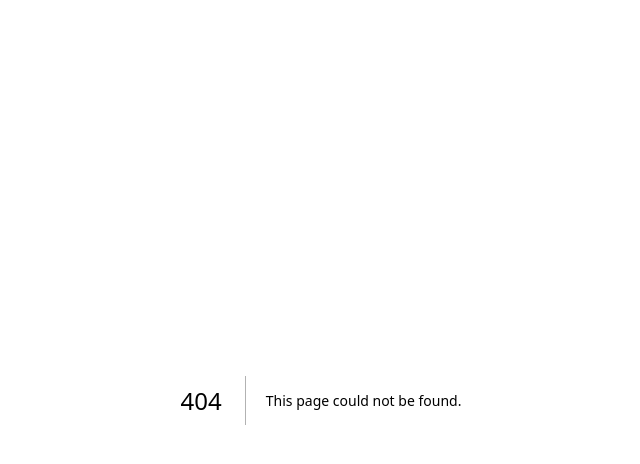
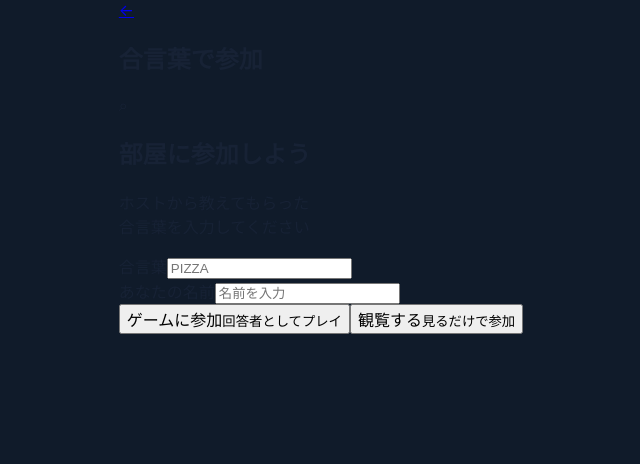
Before and after one commit to wani01-dot/besutori, a Next.js app: page /join in a window 1280 px wide. Before the commit this address had no page. Shown: the top 464 px of the page, without its empty margins (319-959 px from the left). Built offline with nearby package versions, Linux system fonts and the light colour scheme.

Commit message:
Create page.js

```diff
--- /dev/null
+++ b/app/join/page.js
@@ -0,0 +1,158 @@
+"use client";
+
+import Link from "next/link";
+import { useRouter } from "next/navigation";
+import { useState } from "react";
+import "../style.css";
+
+export default function JoinRoom() {
+  const router = useRouter();
+
+  const [roomCode, setRoomCode] = useState("");
+  const [name, setName] = useState("");
+
+  function joinAsPlayer() {
+    enterRoom("player");
+  }
+
+  function joinAsSpectator() {
+    enterRoom("spectator");
+  }
+
+  function enterRoom(role) {
+    const cleanCode = roomCode
+      .trim()
+      .toUpperCase();
+
+    const cleanName = name.trim();
+
+    if (!cleanCode) {
+      alert("合言葉を入力してください");
+      return;
+    }
+
+    if (!cleanName) {
+      alert("名前を入力してください");
+      return;
+    }
+
+    localStorage.setItem(
+      "besutori-room",
+      JSON.stringify({
+        roomCode: cleanCode,
+        hostName: "ホスト",
+        name: cleanName,
+        role,
+        isHost: false,
+        maxPlayers: 6,
+        allowSpectators: true,
+      })
+    );
+
+    router.push("/room");
+  }
+
+  return (
+    <main className="app">
+      <section className="screen">
+        <header className="screenHeader">
+          <Link
+            href="/"
+            className="backButton"
+            aria-label="戻る"
+          >
+            ←
+          </Link>
+
+          <h1>合言葉で参加</h1>
+
+          <div className="headerSpace" />
+        </header>
+
+        <div className="joinContent">
+          <div className="joinIntro">
+            <div className="joinKeyIcon">
+              ⌕
+            </div>
+
+            <h2>
+              部屋に参加しよう
+            </h2>
+
+            <p>
+              ホストから教えてもらった
+              <br />
+              合言葉を入力してください
+            </p>
+          </div>
+
+          <div className="formBlock">
+            <label className="formLabel">
+              合言葉
+            </label>
+
+            <input
+              className="textInput roomCodeInput"
+              type="text"
+              value={roomCode}
+              onChange={(event) =>
+                setRoomCode(
+                  event.target.value
+                    .toUpperCase()
+                    .replace(
+                      /[^A-Z0-9]/g,
+                      ""
+                    )
+                )
+              }
+              placeholder="PIZZA"
+              maxLength={10}
+              autoCapitalize="characters"
+            />
+          </div>
+
+          <div className="formBlock">
+            <label className="formLabel">
+              あなたの名前
+            </label>
+
+            <input
+              className="textInput"
+              type="text"
+              value={name}
+              onChange={(event) =>
+                setName(event.target.value)
+              }
+              placeholder="名前を入力"
+              maxLength={12}
+            />
+          </div>
+
+          <div className="joinButtons">
+            <button
+              type="button"
+              className="joinPlayerButton"
+              onClick={joinAsPlayer}
+            >
+              <span>ゲームに参加</span>
+              <small>
+                回答者としてプレイ
+              </small>
+            </button>
+
+            <button
+              type="button"
+              className="spectatorButton"
+              onClick={joinAsSpectator}
+            >
+              <span>観覧する</span>
+              <small>
+                見るだけで参加
+              </small>
+            </button>
+          </div>
+        </div>
+      </section>
+    </main>
+  );
+}
```
